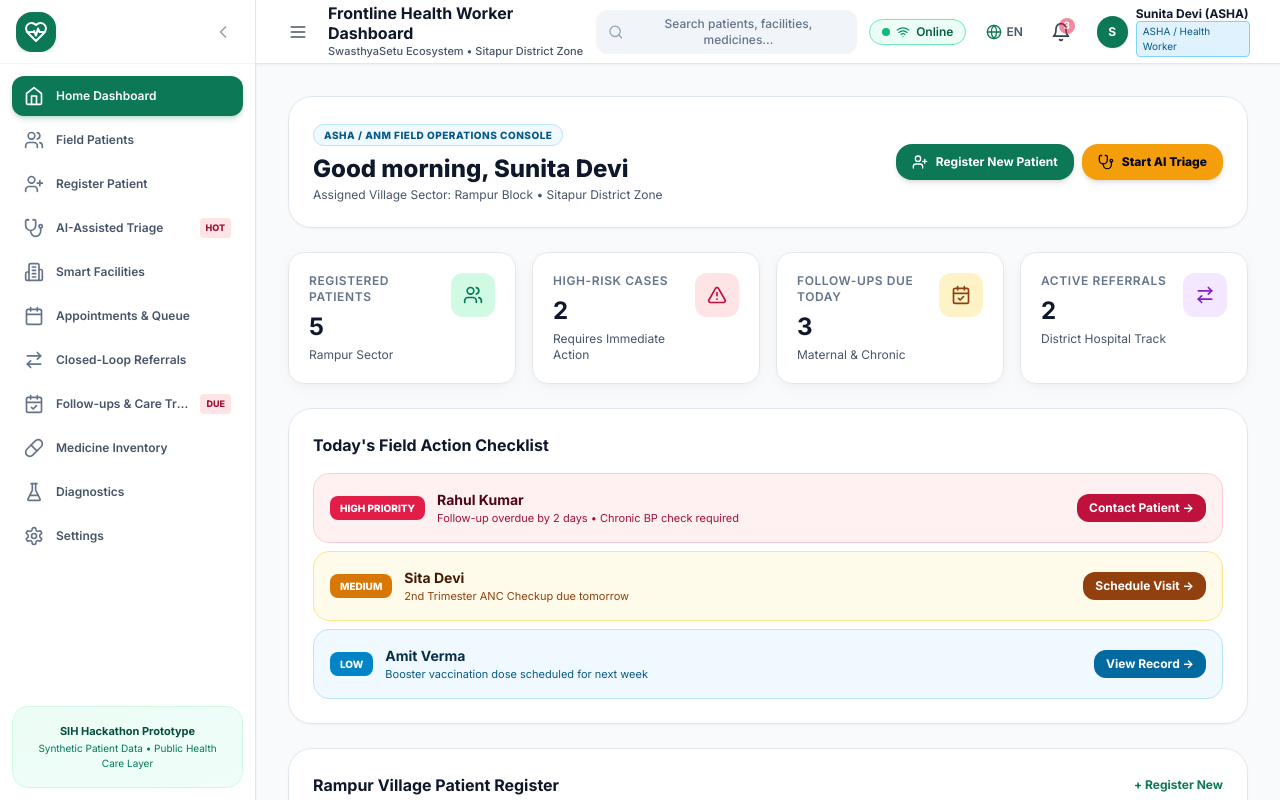
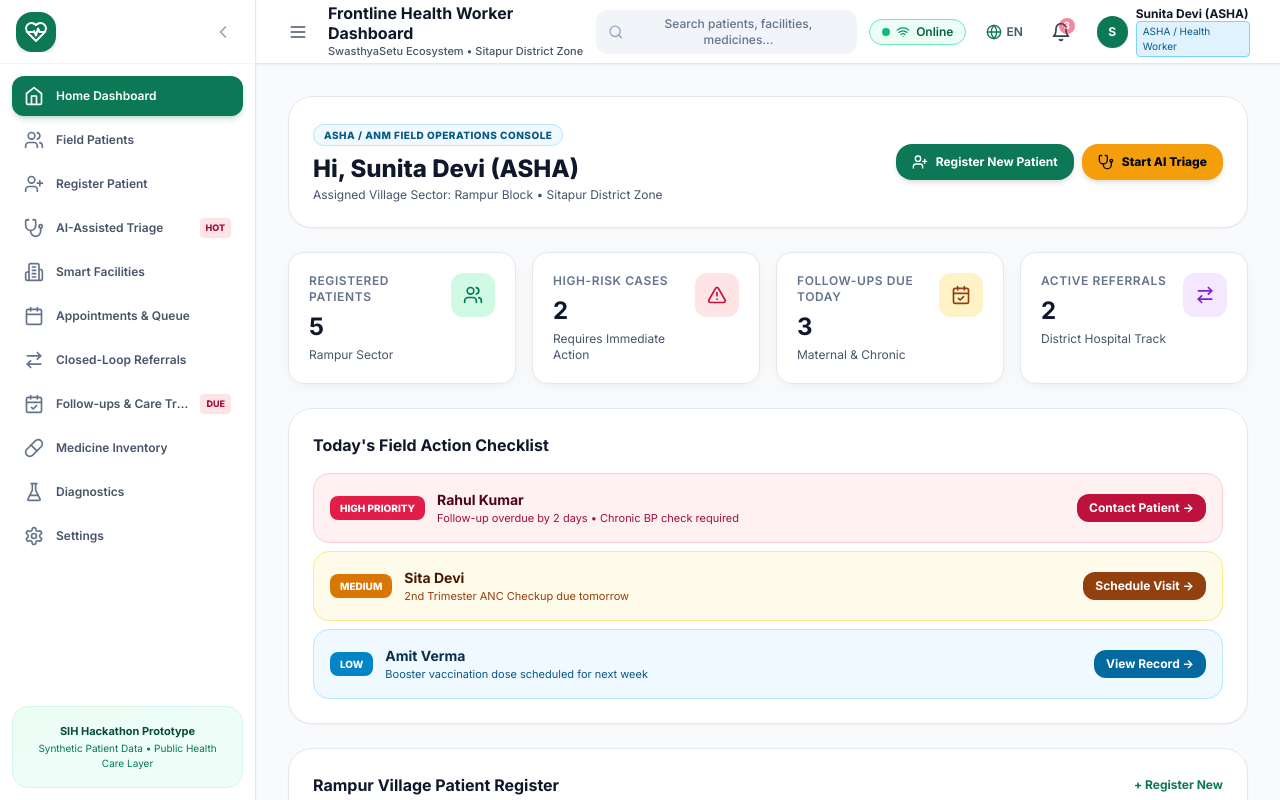
Before and after one commit to Anshuman410/SWASTHYASETU, a React (Vite) app: page /health-worker/dashboard in a window 1280 px wide. Shown: the top 800 px of the page. Built offline with nearby package versions, Linux system fonts and the light colour scheme.

Commit message:
Fix: Dynamic user names in dashboards, replace Good morning with Hi

```diff
--- a/src/pages/dashboards/DoctorDashboard.tsx
+++ b/src/pages/dashboards/DoctorDashboard.tsx
@@ -1,5 +1,6 @@
 import React from 'react';
 import { useHealthcare } from '../../context/HealthcareContext';
+import { useAuth } from '../../context/AuthContext';
 import { StatCard } from '../../components/common/StatCard';
 import { RiskBadge } from '../../components/common/RiskBadge';
 import { StatusBadge } from '../../components/common/StatusBadge';
@@ -14,6 +15,7 @@ interface DoctorDashboardProps {
 
 export const DoctorDashboard: React.FC<DoctorDashboardProps> = ({ onNavigate }) => {
   const { appointments, patients, referrals, followUps } = useHealthcare();
+  const { currentUser } = useAuth();
 
   return (
     <div className="space-y-6 animate-letter">
@@ -23,7 +25,7 @@ export const DoctorDashboard: React.FC<DoctorDashboardProps> = ({ onNavigate })
           <span className="text-[10px] font-black uppercase tracking-wider text-purple-800 bg-purple-50 px-2.5 py-1 rounded-full border border-purple-200">
             Senior Physician OPD & Specialist Console
           </span>
-          <h1 className="text-2xl font-black text-slate-900 mt-2">Good morning, Dr. Ramesh Sharma</h1>
+          <h1 className="text-2xl font-black text-slate-900 mt-2">Hi, {currentUser?.name ?? 'Doctor'}</h1>
           <p className="text-xs text-slate-600 mt-0.5">
             General Medicine & Cardiology • PHC Rampur & District Hospital Sitapur Node
           </p>
--- a/src/pages/dashboards/HealthWorkerDashboard.tsx
+++ b/src/pages/dashboards/HealthWorkerDashboard.tsx
@@ -1,5 +1,6 @@
 import React, { useState } from 'react';
 import { useHealthcare } from '../../context/HealthcareContext';
+import { useAuth } from '../../context/AuthContext';
 import { StatCard } from '../../components/common/StatCard';
 import { StatusBadge } from '../../components/common/StatusBadge';
 import { RiskBadge } from '../../components/common/RiskBadge';
@@ -15,6 +16,7 @@ interface HealthWorkerDashboardProps {
 
 export const HealthWorkerDashboard: React.FC<HealthWorkerDashboardProps> = ({ onNavigate }) => {
   const { patients, referrals, followUps, registerPatient } = useHealthcare();
+  const { currentUser } = useAuth();
 
   const [showRegModal, setShowRegModal] = useState(false);
   const [name, setName] = useState('');
@@ -38,7 +40,7 @@ export const HealthWorkerDashboard: React.FC<HealthWorkerDashboardProps> = ({ on
           <span className="text-[10px] font-black uppercase tracking-wider text-sky-800 bg-sky-50 px-2.5 py-1 rounded-full border border-sky-200">
             ASHA / ANM Field Operations Console
           </span>
-          <h1 className="text-2xl font-black text-slate-900 mt-2">Good morning, Sunita Devi</h1>
+          <h1 className="text-2xl font-black text-slate-900 mt-2">Hi, {currentUser?.name ?? 'Health Worker'}</h1>
           <p className="text-xs text-slate-600 mt-0.5">
             Assigned Village Sector: Rampur Block • Sitapur District Zone
           </p>
--- a/src/pages/dashboards/PatientDashboard.tsx
+++ b/src/pages/dashboards/PatientDashboard.tsx
@@ -1,5 +1,6 @@
 import React from 'react';
 import { useHealthcare } from '../../context/HealthcareContext';
+import { useAuth } from '../../context/AuthContext';
 import { StatCard } from '../../components/common/StatCard';
 import { StatusBadge } from '../../components/common/StatusBadge';
 import {
@@ -14,6 +15,7 @@ interface PatientDashboardProps {
 
 export const PatientDashboard: React.FC<PatientDashboardProps> = ({ onNavigate }) => {
   const { patients, appointments, referrals, followUps } = useHealthcare();
+  const { currentUser } = useAuth();
   const patient = patients[0]; // Primary Patient Rahul Kumar
   const nextAppointment = appointments[0] || null;
 
@@ -35,7 +37,7 @@ export const PatientDashboard: React.FC<PatientDashboardProps> = ({ onNavigate }
       <div className="p-6 rounded-3xl bg-gradient-to-r from-emerald-800 via-health-700 to-teal-900 text-white shadow-xl flex flex-col md:flex-row items-start md:items-center justify-between gap-6">
         <div>
           <span className="text-xs font-bold px-3 py-1 bg-white/20 backdrop-blur-md rounded-full border border-white/30 text-emerald-100">
-            Welcome Back, Rahul Kumar
+            Hi, {currentUser?.name ?? 'Patient'}
           </span>
           <h1 className="text-2xl sm:text-3xl font-black text-white mt-2">“You are taking the next step toward better care.”</h1>
           <p className="text-xs text-emerald-100 mt-1">
```
Also changed, not shown: 1 other file (tests, documents, lock files or other folders).
